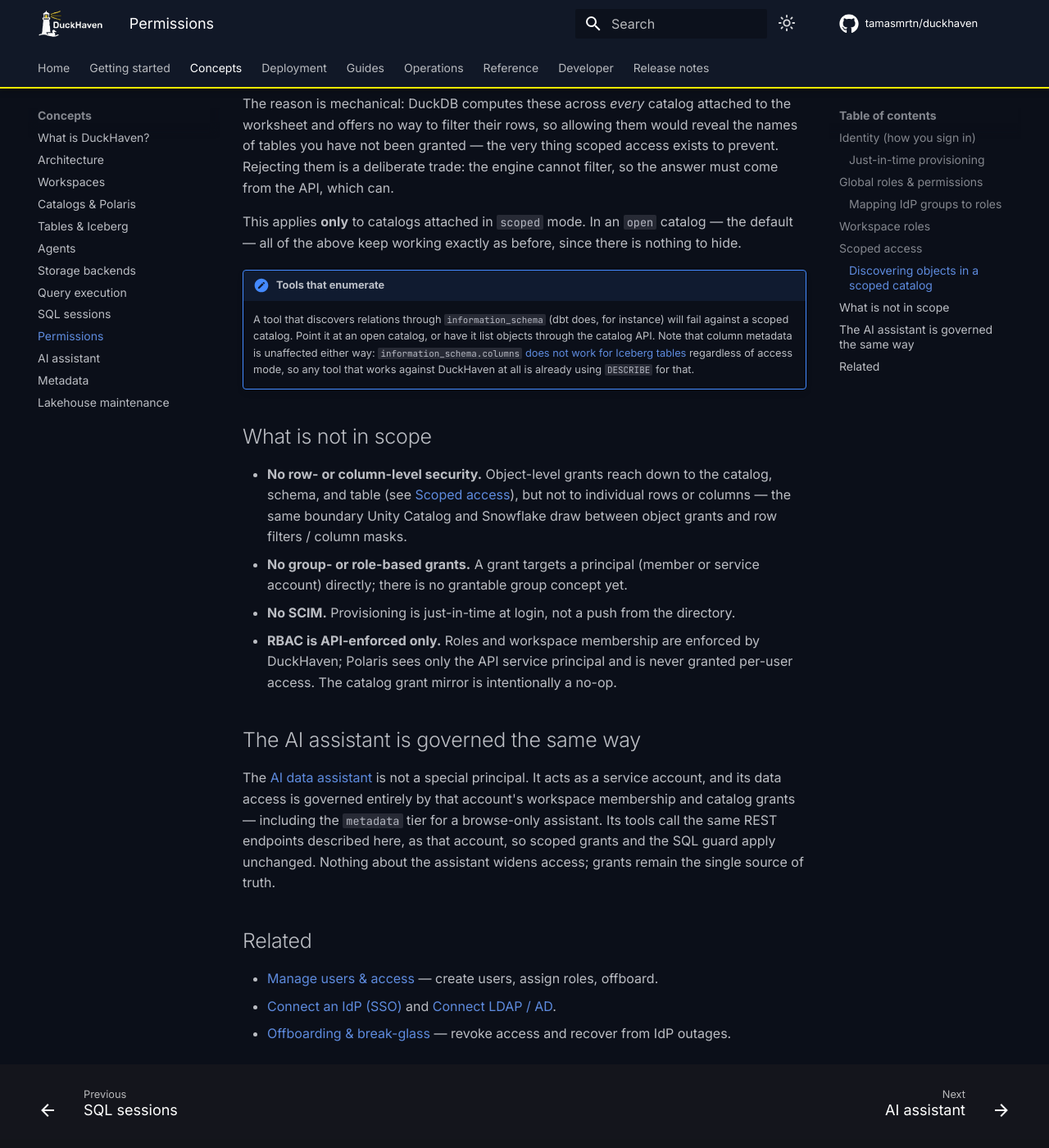
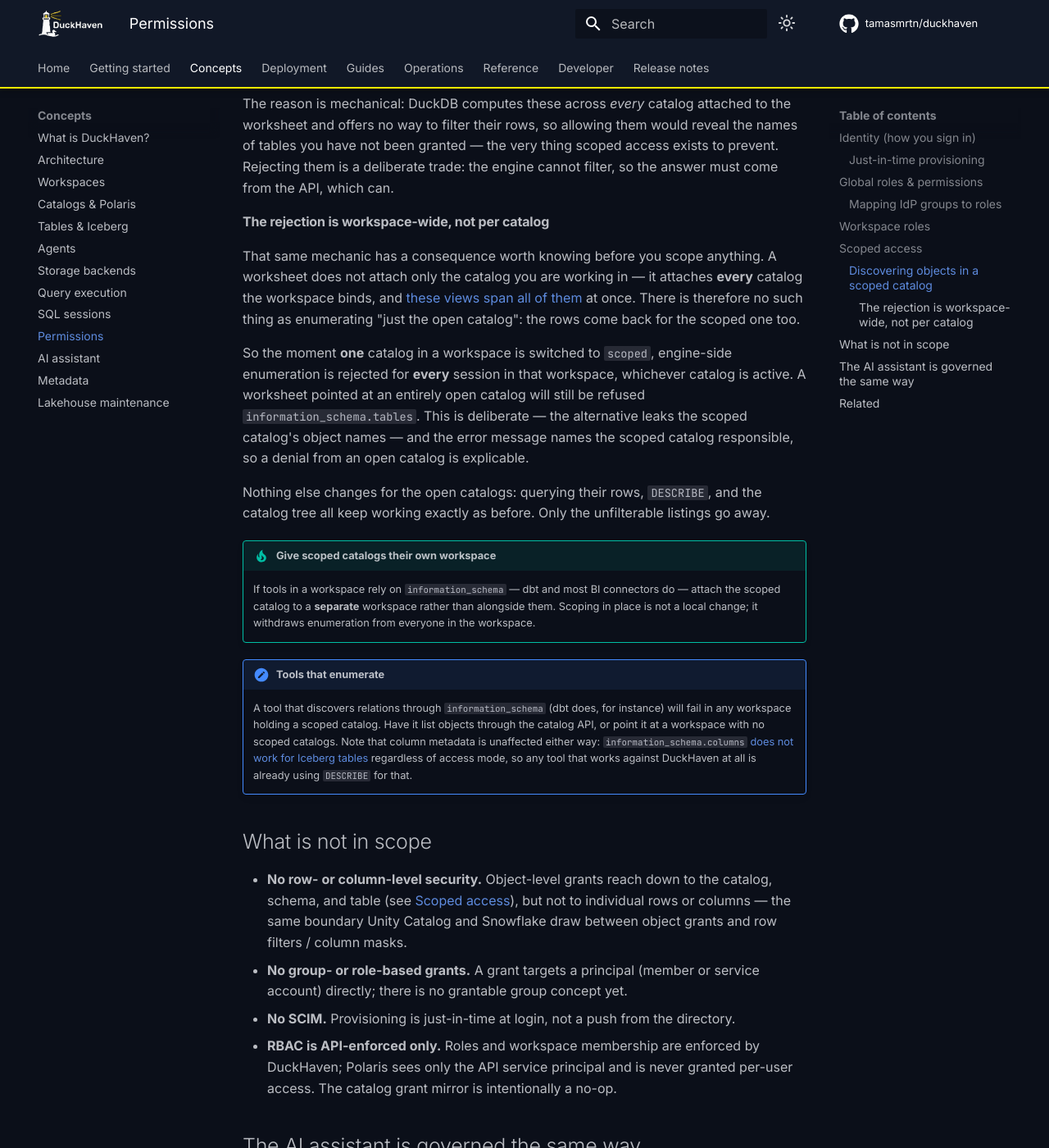
Before and after one commit to tamasmrtn/duckhaven, an MkDocs documentation site: the page built from docs/concepts/permissions.md, in a window 1280 px wide and 1400 px high, scrolled down 3835 px. Shown: the whole window at 82% size. Built offline with MkDocs 1.6.1 and Material for MkDocs 9.7.7, drawn with Linux system fonts in a browser that asks for light colours; comment, search, counter and statistics services are not loaded.

Commit message:
Document scoped-catalog enumeration as workspace-wide
The docs claimed the enumeration denial applied only per scoped catalog and
that open catalogs kept working. It is actually workspace-wide: scoping one
catalog withdraws information_schema from every session in the workspace,
because the query engine attaches all catalogs and computes those views across
them at once. Correct permissions.md, add the operational guidance to keep
scoped catalogs in their own workspace, drop the now-false 'point it at an open
catalog' advice, and cross-reference from the sql-support metadata section.

Closes #177

```diff
--- a/docs/concepts/permissions.md
+++ b/docs/concepts/permissions.md
@@ -134,12 +134,30 @@
 access exists to prevent. Rejecting them is a deliberate trade: the engine cannot filter, so the answer must come from
 the API, which can.
 
-This applies **only** to catalogs attached in `scoped` mode. In an `open` catalog — the default — all of the above keep
-working exactly as before, since there is nothing to hide.
+#### The rejection is workspace-wide, not per catalog
+
+That same mechanic has a consequence worth knowing before you scope anything. A worksheet does not attach only the
+catalog you are working in — it attaches **every** catalog the workspace binds, and
+[these views span all of them](../reference/sql-support.md#inspecting-metadata-information_schema) at once. There is
+therefore no such thing as enumerating "just the open catalog": the rows come back for the scoped one too.
+
+So the moment **one** catalog in a workspace is switched to `scoped`, engine-side enumeration is rejected for **every**
+session in that workspace, whichever catalog is active. A worksheet pointed at an entirely open catalog will still be
+refused `information_schema.tables`. This is deliberate — the alternative leaks the scoped catalog's object names — and
+the error message names the scoped catalog responsible, so a denial from an open catalog is explicable.
+
+Nothing else changes for the open catalogs: querying their rows, `DESCRIBE`, and the catalog tree all keep working
+exactly as before. Only the unfilterable listings go away.
+
+!!! tip "Give scoped catalogs their own workspace"
+    If tools in a workspace rely on `information_schema` — dbt and most BI connectors do — attach the scoped catalog to
+    a **separate** workspace rather than alongside them. Scoping in place is not a local change; it withdraws
+    enumeration from everyone in the workspace.
 
 !!! note "Tools that enumerate"
-    A tool that discovers relations through `information_schema` (dbt does, for instance) will fail against a scoped
-    catalog. Point it at an open catalog, or have it list objects through the catalog API. Note that column metadata is
+    A tool that discovers relations through `information_schema` (dbt does, for instance) will fail in any workspace
+    holding a scoped catalog. Have it list objects through the catalog API, or point it at a workspace with no scoped
+    catalogs. Note that column metadata is
     unaffected either way: `information_schema.columns`
     [does not work for Iceberg tables](../reference/sql-support.md#columns-and-types-use-describe) regardless of access
     mode, so any tool that works against DuckHaven at all is already using `DESCRIBE` for that.
```
Also changed, not shown: docs/reference/sql-support.md (+6 -0 lines).
